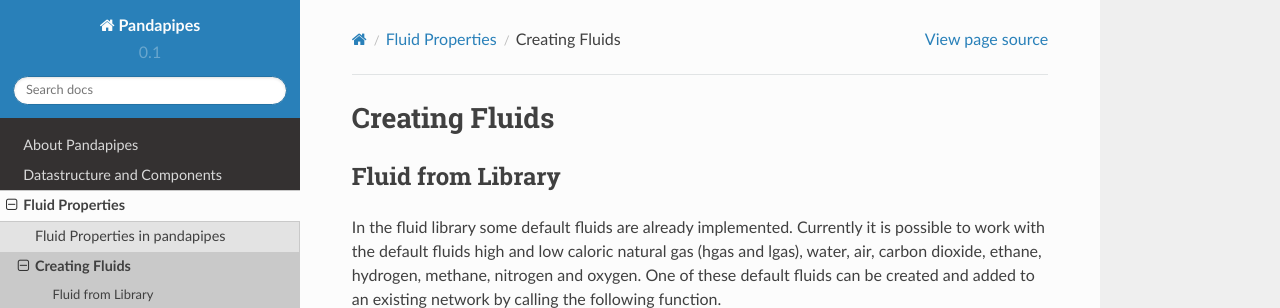
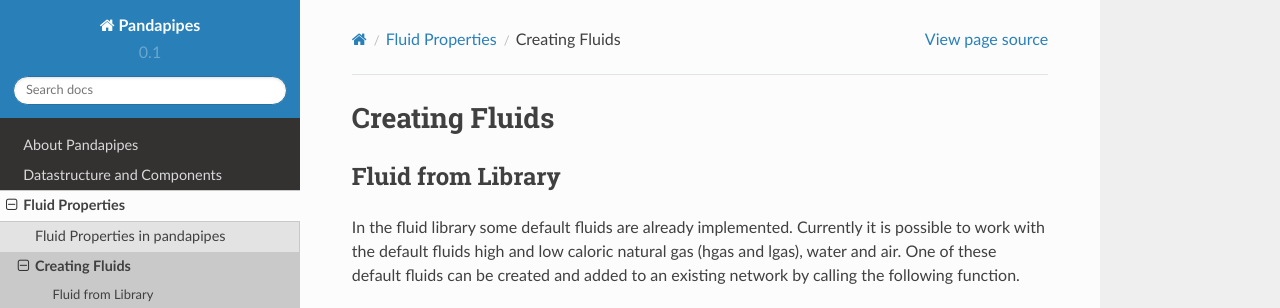
Before and after one commit to e2nIEE/pandapipes, a Sphinx documentation site: the page built from doc/source/fluid_properties/create_fluids.rst, in a window 1280 px wide and 900 px high, cut to the strip 0-308 px from the top of the window. Built offline with Sphinx 7.4.7 and the Read the Docs theme 2.0.0, drawn with Linux system fonts in a browser that asks for light colours.

Commit message:
removed mentioning of prelimary fluids
carbon dioxide, ethane, hydrogen, methane, nitrogen and oxygen are available in the properties folder, but not yet implemented in call_lib

```diff
--- a/doc/source/fluid_properties/create_fluids.rst
+++ b/doc/source/fluid_properties/create_fluids.rst
@@ -11,7 +11,7 @@
 
 In the fluid library some default fluids are already implemented. Currently it is
 possible to work with the default fluids high and low caloric natural
-gas (hgas and lgas), water, air, carbon dioxide, ethane, hydrogen, methane, nitrogen and oxygen.
+gas (hgas and lgas), water and air.
 One of these default fluids can be created and added to an
 existing network by calling the following function.
 
--- a/doc/source/fluid_properties/fluids.rst
+++ b/doc/source/fluid_properties/fluids.rst
@@ -5,7 +5,7 @@
 The pipelines in the pandapipes network are run with a certain fluid. This can be
 chosen individually for the net from the fluid library or by own creation. The fluids
 are defined by certain properties. In the fluid library currently high and low caloric natural
-gas (hgas and lgas), water, air, carbon dioxide, ethane, hydrogen, methane, nitrogen and oxygen
+gas (hgas and lgas), water and air.
 are implemented with default properties.
 
 
```
